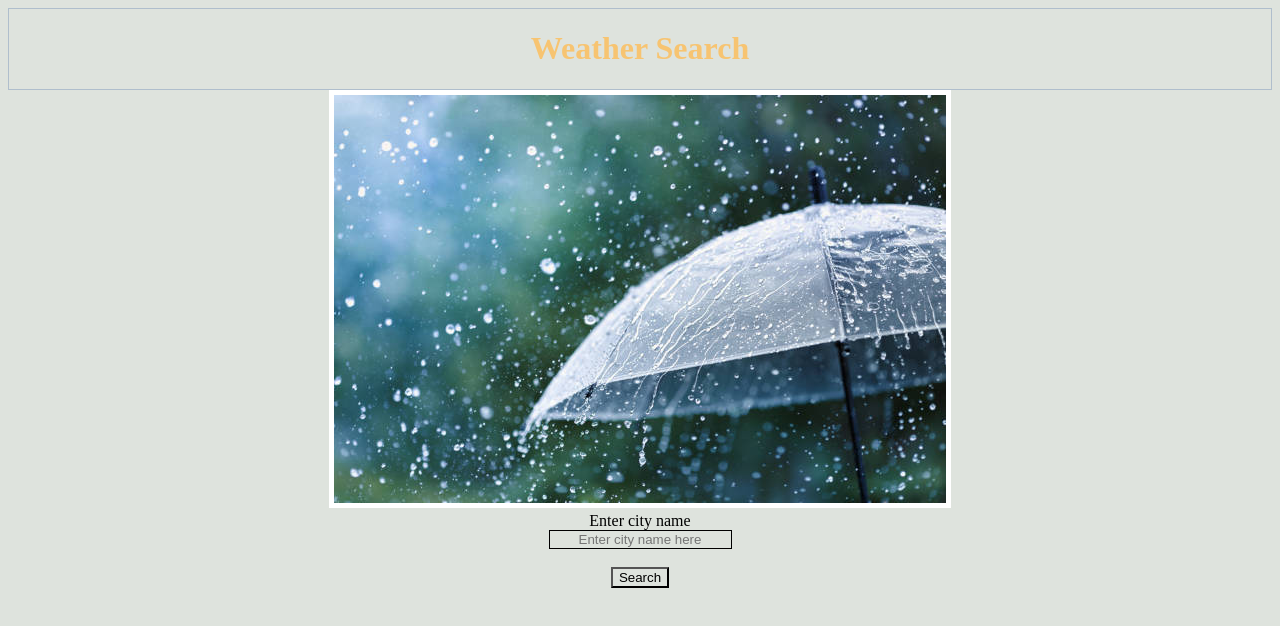
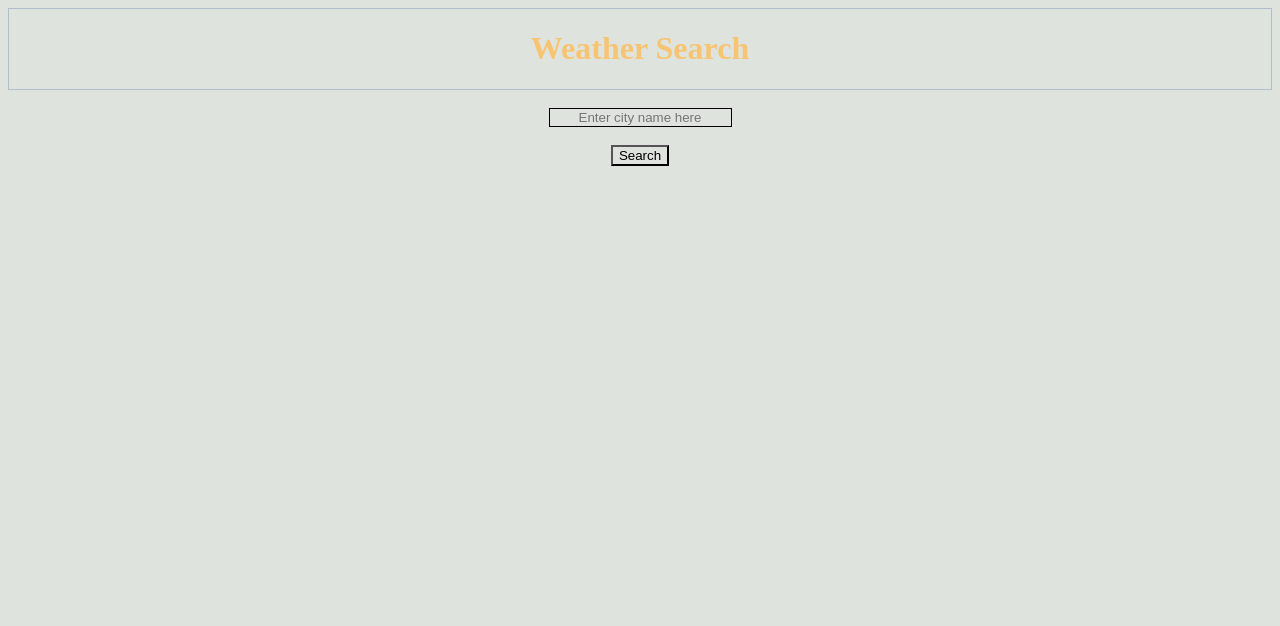
Before and after one commit to lawrencium369/WeatherSite, a plain HTML site: page index.html in a window 1280 px wide. Drawn offline with Linux system fonts and the light colour scheme.

Commit message:
changed the homepage ui

```diff
--- a/index.html
+++ b/index.html
@@ -12,17 +12,13 @@
        <h1> Weather Search </h1>
     </div>
   </header>
-  <form id="my-form">
-    <img src="images/weather.jpg">
-    <div>
-      <label for="cityName"> Enter city name </label><br>
-      <input type="text" name="cityName" id="cityName" placeholder="Enter city name here">
-      <div id="msg"></div>
-    </div>
-    <br>
-    <button type="submit"> Search </Search></button>
+  <form id="my-form"><br>
+        <input type="text" name="cityName" id="cityName" placeholder="Enter city name here"><br><br>
+        <button type="submit" id="btn"> Search </Search></button>
   </form>
+  <div class="Display" style="display: none;">
 
+  </div>
   <script src="main.js"></script>
 </body>
 </html>
```
